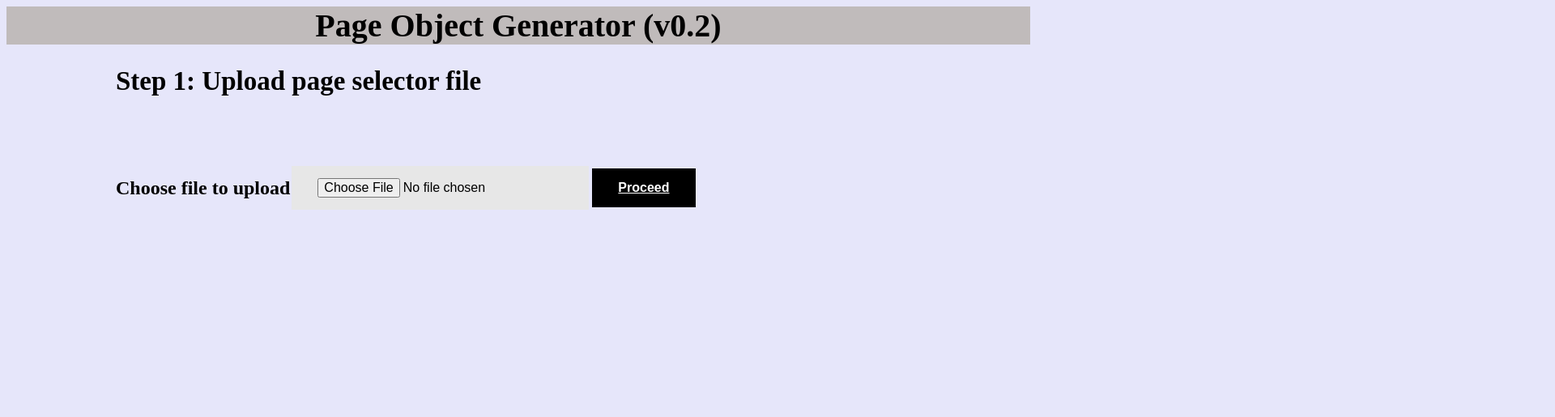
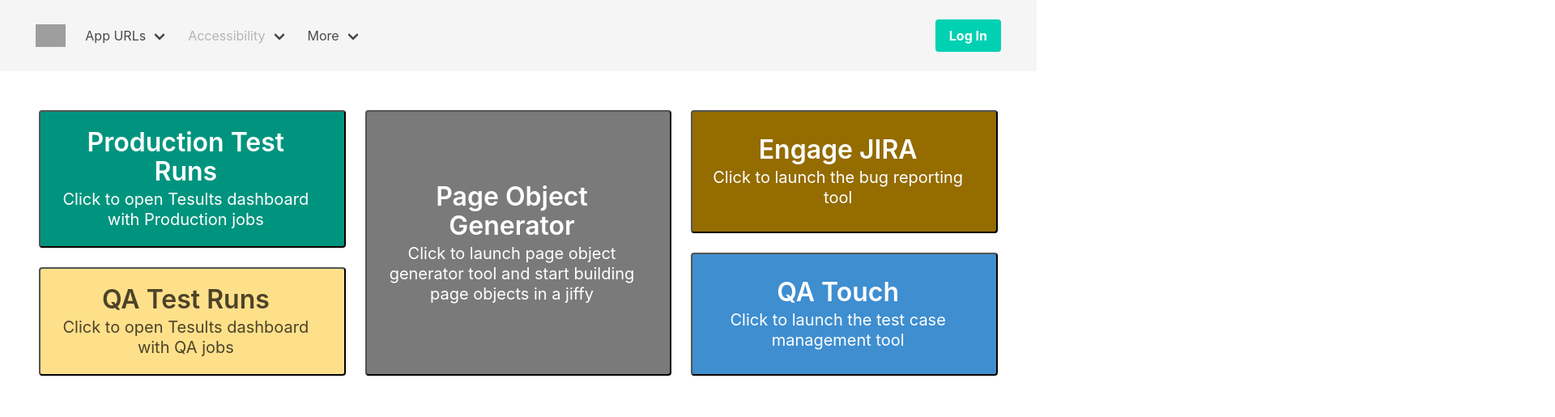
Before and after one commit to Rupsi1234/engageAppTools, a website: page index1.html in a window 1280 px wide. Shown: the top 515 px of the page at 81% size, 1920 px wide, since content can reach past the window. Drawn offline with nearby package versions, Linux system fonts and the light colour scheme; grey boxes are pictures that could not be loaded.

Commit message:
first commit

```diff
--- a/index1.html
+++ b/index1.html
@@ -1,94 +1,164 @@
+<!DOCTYPE html>
 <html>
-	<style>
-		.button {
-		  background-color: black;
-		  border: none;
-		  color: white;
-		  padding: 15px 32px;
-		  text-align: center;
-		  text-decoration: none;
-		  display: inline-block;
-		  font-size: 16px;
-		  margin: 4px 2px;
-		  cursor: pointer;
-		  background-color: #e7e7e7; color: black;
-		}
-		.left-pane {
-            width: 50%;
-            float: left;
-        }
 
-        .container {
-            display: block;
-            position: relative;
-            padding-left: 100px;
-            margin-bottom: 1px;
-            cursor: pointer;
-            font-size: 22px;
-            -webkit-user-select: none;
-            -moz-user-select: none;
-            -ms-user-select: none;
-            user-select: none;
-        }
-		.container3 {
-            display: block;
-            position: relative;
-            padding-left: 135px;
-            margin-bottom: 2px;
-            cursor: pointer;
-            font-size: 22px;
-            -webkit-user-select: none;
-            -moz-user-select: none;
-            -ms-user-select: none;
-            user-select: none;
-        }
-		.prompt {
-            font-size: 16px;
-            font-weight: bold;
-			width: 200%;
+<head>
+  <meta charset="utf-8">
+  <meta name="viewport" content="width=device-width, initial-scale=1">
+  <title>Enagage QA Tools</title>
+  <link rel="stylesheet" href="https://cdn.jsdelivr.net/npm/bulma@0.9.3/css/bulma.min.css">
+</head>
 
-        }
-		.container1 {
-            display: flex;
-            justify-content: flex-start;
-            align-items: center;
-        }
-		.submit-name {
-            background-color: black;
-            /* Green */
-            border: none;
-            left:600px;
-            color: white;
-            padding: 15px 32px;
-            text-align: center;
-            text-decoration: underline	;
-            display: inline-block;
-            font-size: 16px;
-            margin: 4px 2px;
-            cursor: pointer;
-			font-weight: bold;
-        }
-		</style>
-	<body  style="background-color:Lavender;">
-		<h1 style=" text-align: center; color: black; background-color:rgb(192, 187, 187); font-size: 40px" > Page Object Generator (v0.2)</h1>
-		<div class="container3">
-		<h2 > Step 1: Upload page selector file</h2>
-		<br>
-			<br>
-		<div>
+<body>
+  <nav class="navbar is-light is-spaced" role="navigation" aria-label="main navigation">
+    <div class="navbar-brand">
+      <a class="navbar-item" href="">
+        <img
+          src="https://config-qa.engage.comprodls.com/4eabb7df/difusion/expapp/ootb/v25/assets/images/engage_app.svg">
+      </a>
 
-		<form ref='uploadForm'
-			id='uploadForm'
-			action='/upload'
-			method='post'
-			style=" text-align: center; color: black; "
-			encType="multipart/form-data">
-			<div class="container1 prompt">
-			<h2>Choose file to upload  </h2>
-				<input type="file"  class='button' name="sampleFile" />
-				<input type='submit' class='submit-name' value='Proceed' />
-			</div>
-		</form>
+      <a role="button" class="navbar-burger" aria-label="menu" aria-expanded="false" data-target="navbarBasic">
+        <span aria-hidden="true"></span>
+        <span aria-hidden="true"></span>
+        <span aria-hidden="true"></span>
+      </a>
+    </div>
+    <div id="navbarBasic" class="navbar-menu">
+      <div class="navbar-start">
+        <!--
+        <a class="navbar-item">
+          Home
+        </a>
+      -->
 
-	</body>
+        <div class="navbar-item has-dropdown is-hoverable">
+          <a class="navbar-link">
+            App URLs
+          </a>
+
+          <div class="navbar-dropdown">
+            <a class="navbar-item" href="https://engage-difusion-dev1.comprodls.com/" target="_blank">
+              Engage - dev1
+            </a>
+
+            <a class="navbar-item" href="https://engage-difusion-dev2.comprodls.com/" target="_blank">
+              Engage - dev2
+            </a>
+
+            <a class="navbar-item" href="https://engage-dev2.comprodls.com/" target="_blank">
+              Engage - dev2 (generic)
+            </a>
+
+            <a class="navbar-item" href="https://backoffice-difusion-dev1.comprodls.com/" target="_blank">
+              Backoffice - dev1
+            </a>
+
+            <a class="navbar-item" href="https://backoffice-difusion-dev2.comprodls.com/" target="_blank">
+              Backoffice - dev2
+            </a>
+          </div>
+        </div>
+        <div class="navbar-item has-dropdown is-hoverable">
+          <a class="navbar-link has-text-grey-light" disabled>
+            Accessibility
+          </a>
+        </div>
+        <div class="navbar-item has-dropdown is-hoverable">
+          <a class="navbar-link">
+            More
+          </a>
+          <div class="navbar-dropdown">
+            <a class="navbar-item" href="https://projects.invisionapp.com/share/R510S1Q7X94A#/screens/454803500?browse"
+              target="_blank">
+              Engage IR Mocks
+            </a>
+            <a class="navbar-item" href="https://semaphoreci.com/comprodlsengage" target="_blank">
+              Semaphore
+            </a>
+            <hr class="navbar-divider">
+            <a class="navbar-item">
+              Contact
+            </a>
+          </div>
+        </div>
+      </div>
+      <div class="navbar-end">
+        <div class="navbar-item">
+          <div class="buttons">
+            <a class="button is-primary">
+              <strong>Log In</strong>
+            </a>
+          </div>
+        </div>
+      </div>
+    </div>
+  </nav>
+  <section class="section">
+    <div class="tile is-ancestor">
+      <div class="control tile is-vertical is-parent">
+        <button class="tile is-child notification is-primary is-clickable has-background-primary-dark"
+          href="https://www.tesults.com/results/rsp/view/status/project/35c8ebfa-4dc4-465b-8554-31c3f2d2f4a8/group/production"
+          target="_blank">
+          <p class="title">Production Test Runs</p>
+          <p class="subtitle">Click to open Tesults dashboard with Production jobs</p>
+        </button>
+
+        <button class="tile is-child notification is-warning is-clickable"
+          href="https://www.tesults.com/results/rsp/view/status/project/35c8ebfa-4dc4-465b-8554-31c3f2d2f4a8/group/qa"
+          target="_blank">
+          <p class="title">QA Test Runs</p>
+          <p class="subtitle is-multiline">Click to open Tesults dashboard with QA jobs</p>
+        </button>
+      </div>
+      <div class="tile is-vertical is-parent is-4">
+        <button class="tile is-child notification is-info is-clickable has-background-grey"
+          href="https://page-object-generator.herokuapp.com/" target="_blank">
+          <p class="title">Page Object Generator</p>
+          <p class="subtitle is-multiline">Click to launch page object generator tool and start building page
+            objects in a jiffy
+          </p>
+        </button>
+      </div>
+      <div class="tile is-vertical is-parent">
+        <button class="tile is-child notification is-info is-clickable has-background-warning-dark"
+          href="https://compro.atlassian.net/jira/dashboards/12118" target="_blank">
+          <p class="title">Engage JIRA</p>
+          <p class="subtitle">Click to launch the bug reporting tool</p>
+        </button>
+        <button class="tile is-child notification is-info is-clickable" href="https://compro.qatouch.com/projects"
+          target="_blank">
+          <p class="title">QA Touch</p>
+          <p class="subtitle">Click to launch the test case management tool</p>
+        </button>
+      </div>
+    </div>
+  </section>
+
+  <script type="text/javascript">
+    function myFunction() {
+      var x = document.getElementById("container-production");
+      var y = document.getElementById("container-qa");
+      var t1 = document.getElementById("hometab1");
+      var t2 = document.getElementById("hometab2");
+      if (x.style.display === "none") {
+        x.style.display = "block";
+        y.style.display = "none";
+        t2.removeAttribute("class");
+        t1.setAttribute("class", "is-active");
+      }
+    }
+    function myFunction2() {
+      var x = document.getElementById("container-production");
+      var y = document.getElementById("container-qa");
+      var t1 = document.getElementById("hometab1");
+      var t2 = document.getElementById("hometab2");
+      if (y.style.display === "none") {
+        x.style.display = "none";
+        y.style.display = "block";
+        t1.removeAttribute("class");
+        t2.setAttribute("class", "is-active");
+      }
+    }
+  </script>
+</body>
+
 </html>
```
